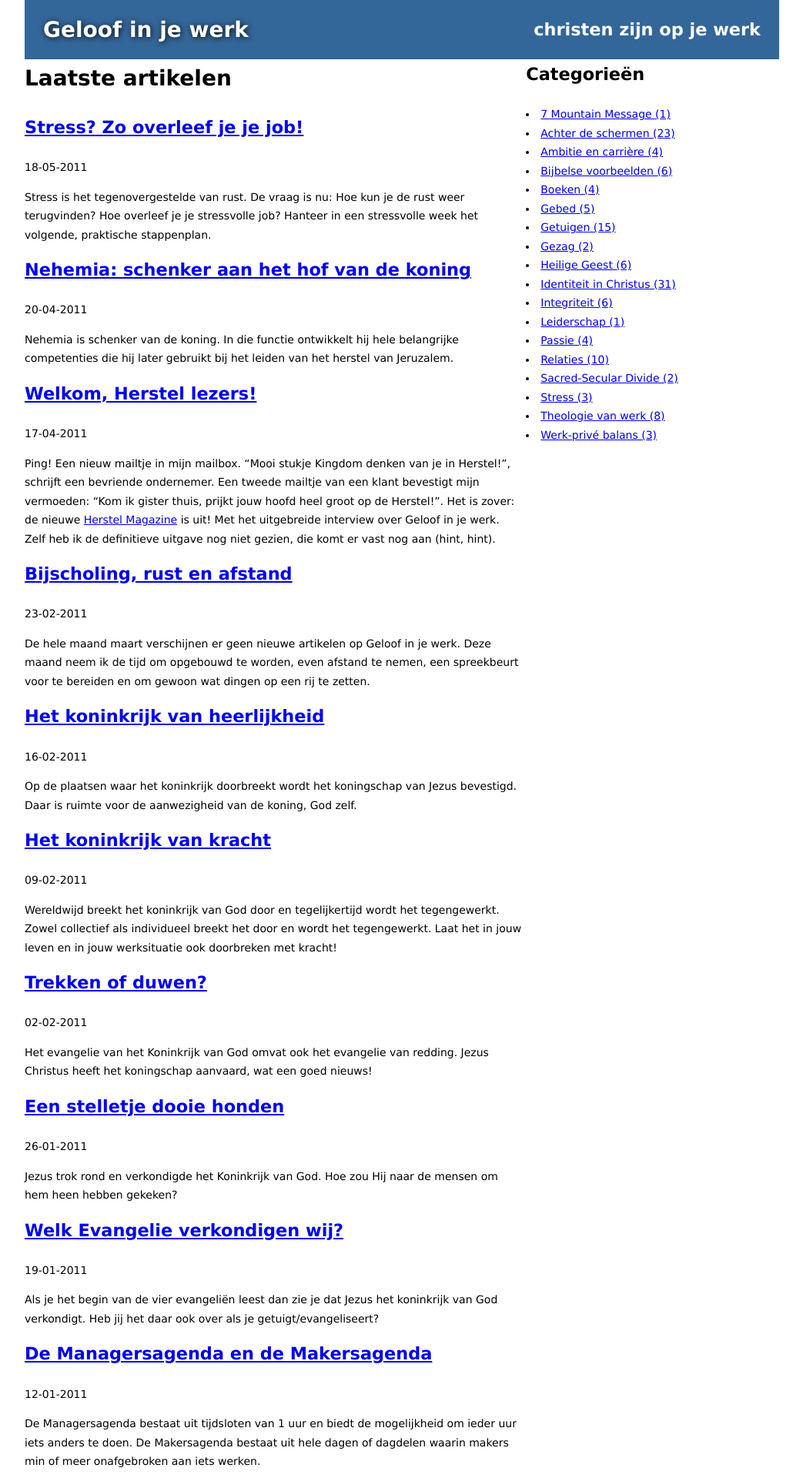
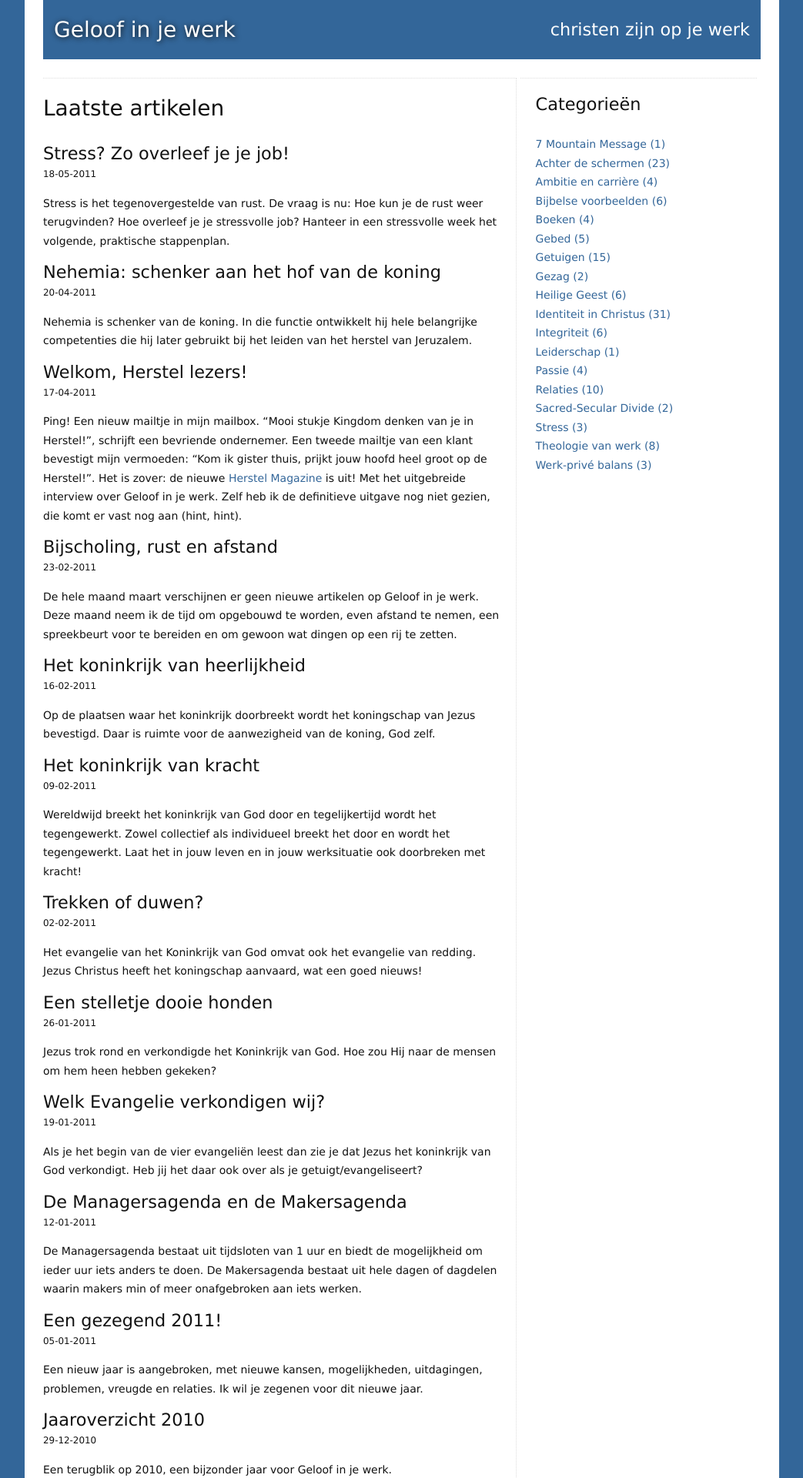
Before and after one commit to geloofinjewerk/geloofinjewerk.github.com, a Jekyll site: the page built from index.html, in a window 1280 px wide. Shown: the top 1920 px of the page at 77% size, without its empty margins (118-1161 px from the left). Built offline with Jekyll 4.4.1, drawn with Linux system fonts in a browser that asks for light colours; Markdown is read by kramdown in place of the engine named in the settings.

Commit message:
Content area styling

```diff
--- a/_layouts/default.html
+++ b/_layouts/default.html
@@ -16,7 +16,9 @@
 			</div>
 			<div class="sidebar">
 				<h2>Categorieën</h2>
-				{% category_list %}
+				<ul class="no-bullets">
+					{% category_list %}
+				</ul>
 			</div>
 		</div>
 	</body>
--- a/css/style.css
+++ b/css/style.css
@@ -55,6 +55,11 @@
   font-family: "Lucida Grande", "Lucida Sans Unicode", sans-serif;
   font-size: 0.875em;
   line-height: 1.75;
+  color: #111111;
+}
+
+body {
+  background-color: #336699;
 }
 
 h1 {
@@ -64,6 +69,9 @@
 h2 {
   font-size: 1.6em;
 }
+h2 a {
+  color: #111111;
+}
 
 h3 {
   font-size: 1.4em;
@@ -72,33 +80,55 @@
 h1, h2, h3 {
   margin-top: 0;
   margin-bottom: 20px;
+  font-weight: normal;
+}
+
+a {
+  color: #336699;
+  text-decoration: none;
+}
+a:hover {
+  text-decoration: underline;
+}
+
+.no-bullets {
+  margin: 0;
+  padding: 0;
+  list-style: none;
 }
 
 .container {
-  width: 980px;
+  width: 932px;
   margin: 0 auto;
-}
-
-.header {
-  background-color: #336699;
+  padding: 0 24px;
+  background-color: white;
 }
 
 .main,
 .sidebar {
+  -webkit-box-sizing: border-box;
+  -moz-box-sizing: border-box;
+  box-sizing: border-box;
   display: -moz-inline-stack;
   display: inline-block;
   vertical-align: top;
   *vertical-align: auto;
   zoom: 1;
   *display: inline;
+  margin-top: 24px;
+  padding-top: 14px;
+  border-top: 1px dotted #dddddd;
 }
 
 .main {
   width: 66%;
+  padding-right: 20px;
+  border-right: 1px dotted #dddddd;
 }
 
 .sidebar {
   width: 33%;
+  padding-left: 20px;
 }
 
 .cf:before,
@@ -115,8 +145,19 @@
   *zoom: 1;
 }
 
+.article-title {
+  margin-bottom: 0;
+  line-height: 1.25;
+}
+
+.article-date {
+  font-size: 0.85em;
+  line-height: 1;
+}
+
 .header {
-  padding: 14px 24px;
+  padding: 14px;
+  background-color: #336699;
 }
 
 .page-title {
--- a/index.html
+++ b/index.html
@@ -3,14 +3,18 @@
 title: Welkom
 ---
 <h1>Laatste artikelen</h1>
+<div class="list">
 {% for post in site.posts %}
-	<h2>
-		<a href="{{ post.url }}" rel="bookmark" title="Permanente link naar {{ post.title }}">{{ post.title }}</a>
-	</h2>
-	<span>{{ post.date | date: '%d-%m-%Y' }}</span>
-	{% if post.excerpt %}
-	<p>
-		{{ post.excerpt }}
-	</p>
+	<div class="list-item">
+		<h2 class="article-title">
+			<a href="{{ post.url }}" class="article-title-link" rel="bookmark" title="Permanente link naar {{ post.title }}">{{ post.title }}</a>
+		</h2>
+		<span class="article-date">{{ post.date | date: '%d-%m-%Y' }}</span>
+		{% if post.excerpt %}
+		<p>
+			{{ post.excerpt }}
+		</p>
 	{% endif %}
+	</div>
 {% endfor %}
+</div>
--- a/sass/base/_variables.scss
+++ b/sass/base/_variables.scss
@@ -8,11 +8,14 @@
 // ------
 $color-black:				#111111;
 $color-blue:				#336699;
+$color-gray:				#DDDDDD;
 $color-white:				#FFFFFF;
 
 $color-primary:				$color-blue;
 $color-primary-contrast:	$color-white;
+$color-text-default:		$color-black;
 
+$color-border-default:		$color-gray;
 $color-shadow-default:		$color-black;
 
 // Sizes
--- a/sass/modules/_header.scss
+++ b/sass/modules/_header.scss
@@ -7,7 +7,8 @@
 @import "compass/css3";
 
 .header {
-	padding: 14px 24px;
+	padding: 14px;
+	background-color: $color-primary;
 }
 
 .page-title {
--- /dev/null
+++ b/sass/modules/_lists.scss
@@ -0,0 +1,5 @@
+//
+// Lists.scss
+// ---------------------------------------------------------------------------
+// Contains the styles for lists, e.g. the article list on the homepage
+//
--- a/sass/style.scss
+++ b/sass/style.scss
@@ -16,4 +16,6 @@
 
 // Modules
 // -------
+@import "modules/article";
 @import "modules/header";
+@import "modules/lists";
```
Also changed, not shown: sass/_layout.scss (+10 -5 lines), sass/base/_elements.scss (+23 -0 lines), sass/modules/_article.scss (added, +15 -0 lines).
